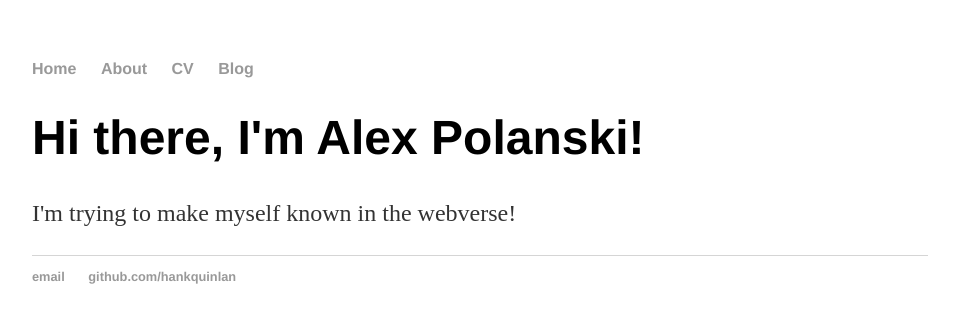
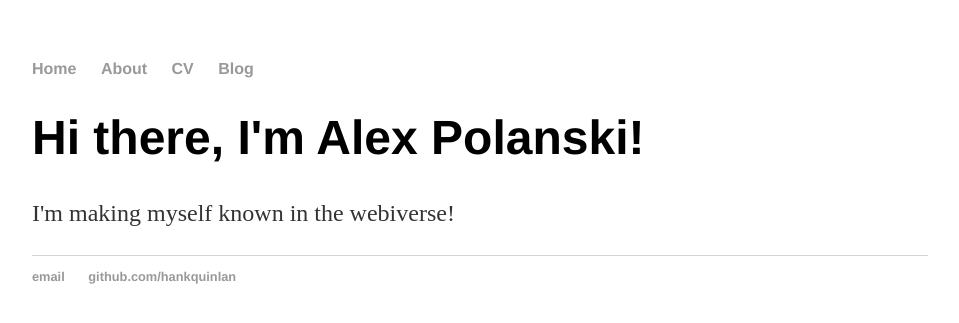
Before and after one commit to aspolanski/aspolanski.github.io, a Jekyll site: the page built from index.html, in a window 1280 px wide. Shown: the top 323 px of the page, without its empty margins (160-1119 px from the left). Built offline with Jekyll 4.4.1, drawn with Linux system fonts in a browser that asks for light colours.

Commit message:
Update index.html

```diff
--- a/index.html
+++ b/index.html
@@ -1,30 +1,8 @@
-<!DOCTYPE html>
-<html>
-	<head>
-		<title>Alex Polanski, ExoExplorer</title>
-		<!-- link to main stylesheet -->
-		<link rel="stylesheet" type="text/css" href="/css/main.css">
-	</head>
-	<body>
-		<nav>
-    		<ul>
-        		<li><a href="/">Home</a></li>
-	        	<li><a href="/about">About</a></li>
-        		<li><a href="/cv">CV</a></li>
-        		<li><a href="/blog">Blog</a></li>
-    		</ul>
-		</nav>
-		<div class="container">
-    		<div class="blurb">
-        		<h1>Hi there, I'm Alex Polanski!</h1>
-				<p>I'm trying to make myself known in the webverse!</p>
-    		</div><!-- /.blurb -->
-		</div><!-- /.container -->
-		<footer>
-    		<ul>
-        		<li><a href="mailto:hankquinlanhub@gmail.com">email</a></li>
-        		<li><a href="https://github.com/hankquinlan">github.com/hankquinlan</a></li>
-			</ul>
-		</footer>
-	</body>
-</html>
+---
+layout: default
+title: Alex Polanski, ExoExplorer
+---
+<div class="blurb">
+	<h1>Hi there, I'm Alex Polanski!</h1>
+	<p>I'm making myself known in the webiverse!</p>
+</div><!-- /.blurb -->
```
